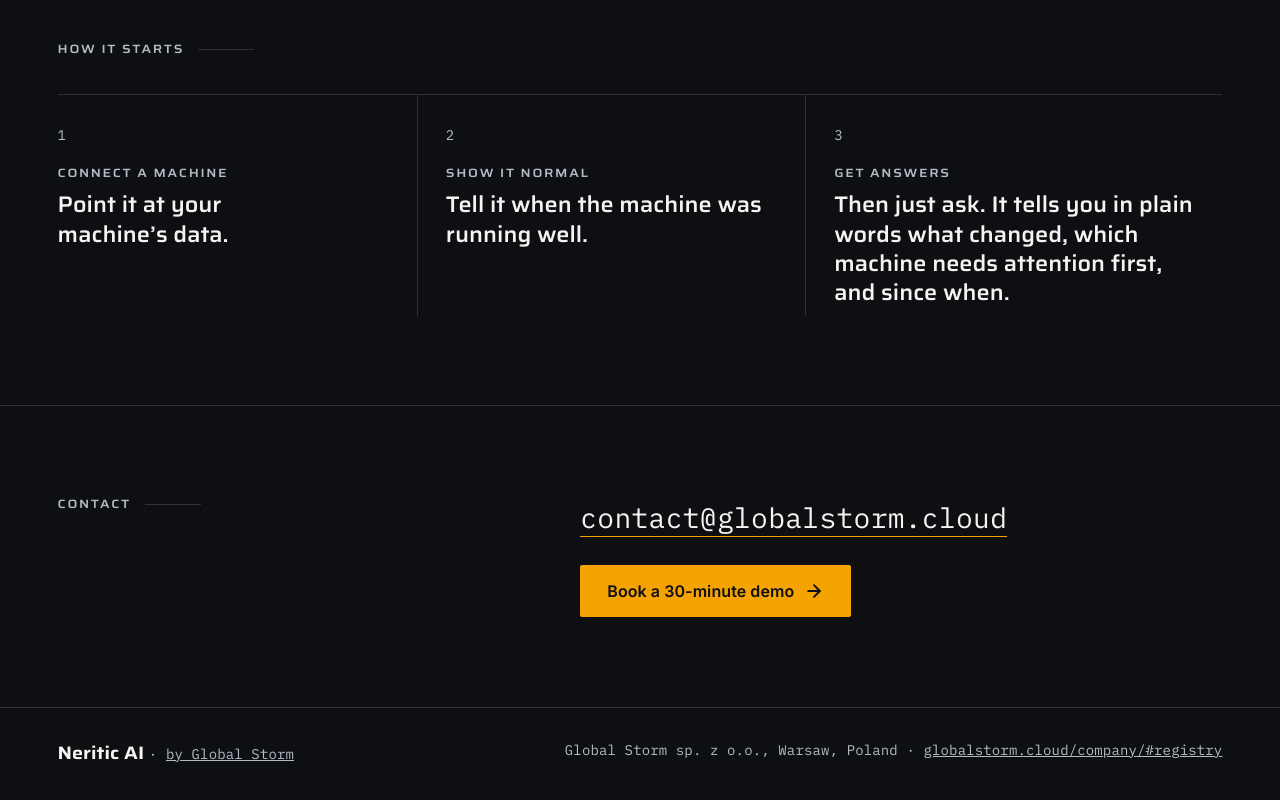
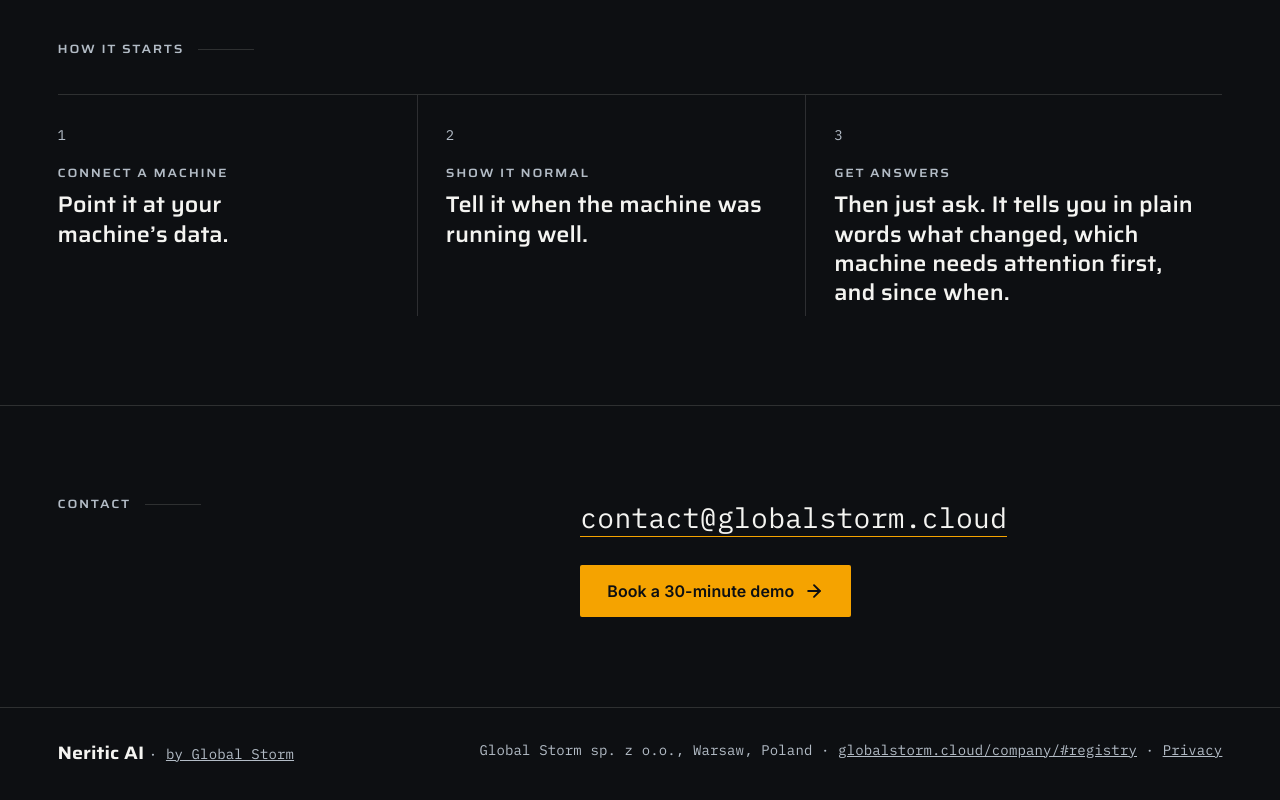
Before and after one commit to GlobalStormCloud/neritic.ai, an Astro site: page / in a window 1280 px wide. Shown: the part 1339-2139 px from the top of the page. Built offline with nearby package versions, Linux system fonts and the light colour scheme; Astro itself is replaced by a stand-in of ours.

Commit message:
Add Privacy link to the footer
Label and URL live in src/data/site.ts. Footer links may now wrap inside the
text column at 320 px.

```diff
--- a/src/components/Footer.astro
+++ b/src/components/Footer.astro
@@ -5,10 +5,11 @@ const f = site.footer;
 <footer class="foot">
   <div class="wrap foot__in">
     <p><span class="t-foot-name">{PRODUCT}</span> <span class="t-mono">· <a href={f.byUrl}>{f.by}</a></span></p>
-    <p class="t-mono">{f.company} · <a href={f.registryUrl}>{f.registryLabel}</a></p>
+    <p class="t-mono">{f.company} · <a href={f.registryUrl}>{f.registryLabel}</a> · <a href={f.privacyUrl}>{f.privacyLabel}</a></p>
   </div>
 </footer>
 <style>
   .foot { border-top: 1px solid var(--rule); padding-block: 32px 44px; }
+  .foot a { overflow-wrap: anywhere; } /* 320 px: the registry link is wider than the text column */
   .foot__in { display: flex; flex-wrap: wrap; gap: 12px 40px; justify-content: space-between; }
 </style>
--- a/src/data/site.ts
+++ b/src/data/site.ts
@@ -68,6 +68,8 @@ export const site = {
     company: 'Global Storm sp. z o.o., Warsaw, Poland',
     registryLabel: 'globalstorm.cloud/company/#registry',
     registryUrl: 'https://globalstorm.cloud/company/#registry',
+    privacyLabel: 'Privacy',
+    privacyUrl: 'https://globalstorm.cloud/legal/',
   },
 
   // shortcut: the build spec has no 404 wording; these are minimal stand-ins.
```
